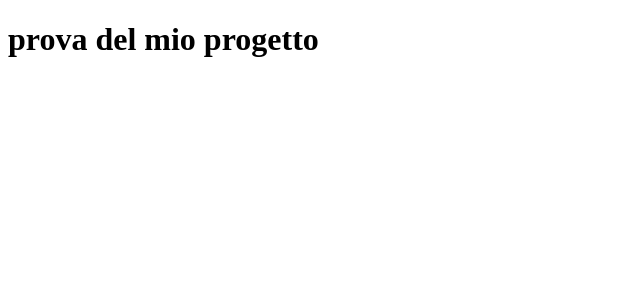
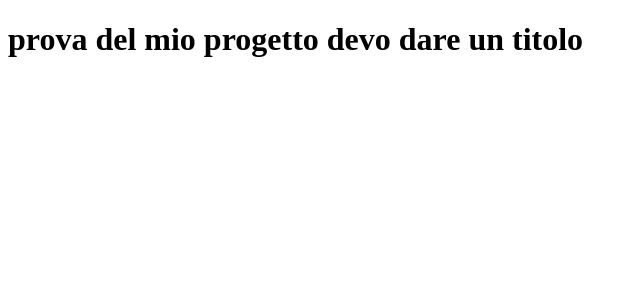
Before and after one commit to Simobini74/provaangular, an Angular app: page / in a window 1280 px wide. Shown: the top 300 px of the page, without its empty margins (0-640 px from the left). Built offline with nearby package versions, Linux system fonts and the light colour scheme.

Commit message:
1 file modified

```diff
--- a/src/app/app.component.ts
+++ b/src/app/app.component.ts
@@ -6,5 +6,5 @@ import { Component } from '@angular/core';
   styleUrls: ['./app.component.css']
 })
 export class AppComponent {
-  title = 'prova del mio progetto';
+  title = 'prova del mio progetto devo dare un titolo';
 }
```
